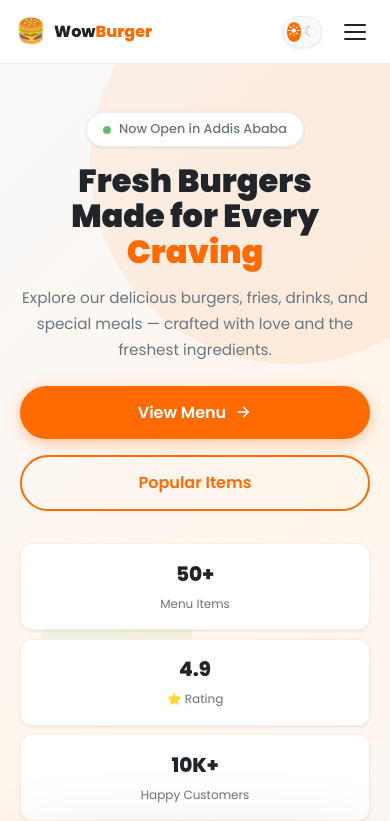
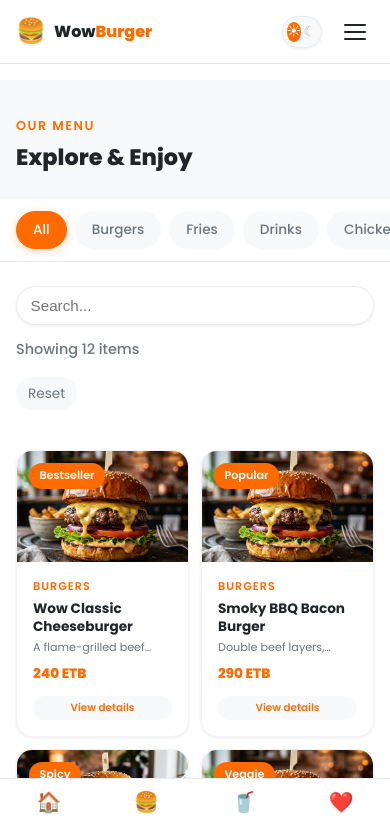
Before and after one commit to yab147/Wow-Burger, a React (Vite) app: page / in a window 390 px wide. Shown: the top 821 px of the page. Built offline with nearby package versions, Linux system fonts and the light colour scheme.

Commit message:
upgrading some UI features

```diff
--- a/src/App.jsx
+++ b/src/App.jsx
@@ -18,7 +18,7 @@ const setStorage = (key, val) => {
 };
 
 export default function App() {
-  const [page, setPage] = useState('home'); // home, menu, contact, detail, admin
+  const [page, setPage] = useState('menu'); // home, menu, contact, detail, admin
   const [theme, setTheme] = useState(() => getStorage('wow-burger-theme', 'light'));
   const [category, setCategory] = useState('all');
   const [query, setQuery] = useState('');
@@ -349,7 +349,36 @@ export default function App() {
             />
           </div>
         )}
+
+        {page === 'favorites' && (
+          <div className="page page--favorites active">
+            <div className="section__container" style={{ paddingTop: '2rem', textAlign: 'center' }}>
+              <h2 className="section__title">Your Favorites</h2>
+              <p className="menu-empty">You haven't added any favorites yet.</p>
+              <button className="btn btn--primary" onClick={() => showPage('menu')}>Browse Menu</button>
+            </div>
+          </div>
+        )}
       </main>
+
+      <nav className="bottom-nav">
+        <button className={`bottom-nav__item ${page === 'home' ? 'active' : ''}`} onClick={() => showPage('home')}>
+          <span className="bottom-nav__icon">🏠</span>
+          <span className="bottom-nav__label">Home</span>
+        </button>
+        <button className={`bottom-nav__item ${page === 'menu' && category === 'all' ? 'active' : ''}`} onClick={() => { showPage('menu'); setCategory('all'); }}>
+          <span className="bottom-nav__icon">🍔</span>
+          <span className="bottom-nav__label">Food</span>
+        </button>
+        <button className={`bottom-nav__item ${page === 'menu' && category === 'cat-drinks' ? 'active' : ''}`} onClick={() => { showPage('menu'); setCategory('cat-drinks'); }}>
+          <span className="bottom-nav__icon">🥤</span>
+          <span className="bottom-nav__label">Drinks</span>
+        </button>
+        <button className={`bottom-nav__item ${page === 'favorites' ? 'active' : ''}`} onClick={() => showPage('favorites')}>
+          <span className="bottom-nav__icon">❤️</span>
+          <span className="bottom-nav__label">Favorites</span>
+        </button>
+      </nav>
 
       <footer className="footer" id="footer">
         <div className="footer__container">
--- a/src/index.css
+++ b/src/index.css
@@ -1763,7 +1763,38 @@ ol {
     .popular__grid,
     .menu-grid,
     .detail__related-grid {
-        grid-template-columns: 1fr;
+        grid-template-columns: repeat(2, 1fr);
+        gap: 0.75rem;
+    }
+
+    .food-card__name {
+        font-size: 0.85rem;
+    }
+    .food-card__desc {
+        font-size: 0.7rem;
+        -webkit-line-clamp: 1;
+        margin-bottom: 0.4rem;
+    }
+    .food-card__price {
+        font-size: 0.85rem;
+    }
+    .food-card__btn {
+        padding: 0.25rem 0.5rem;
+        font-size: 0.65rem;
+    }
+    .category-card {
+        padding: 1rem 0.5rem;
+    }
+    .category-card__title {
+        font-size: 0.8rem;
+    }
+    .btn {
+        padding: 0.5rem 1rem;
+        font-size: 0.85rem;
+    }
+    .btn--lg {
+        padding: 0.65rem 1.25rem;
+        font-size: 0.9rem;
     }
 
     .category-card,
@@ -1852,3 +1883,54 @@ ol {
         grid-template-columns: repeat(2, minmax(0, 1fr));
     }
 }
+
+/* ========== BOTTOM NAV ========== */
+.bottom-nav {
+    display: none;
+    position: fixed;
+    bottom: 0;
+    left: 0;
+    right: 0;
+    background: var(--surface);
+    border-top: 1px solid var(--border);
+    z-index: 100;
+    padding-bottom: env(safe-area-inset-bottom);
+}
+
+.bottom-nav__item {
+    flex: 1;
+    display: flex;
+    flex-direction: column;
+    align-items: center;
+    justify-content: center;
+    padding: 0.5rem 0;
+    color: var(--text-muted);
+    transition: var(--transition);
+    gap: 0.2rem;
+}
+
+.bottom-nav__item.active,
+.bottom-nav__item:hover {
+    color: var(--orange);
+}
+
+.bottom-nav__icon {
+    font-size: 1.25rem;
+}
+
+.bottom-nav__label {
+    font-size: 0.65rem;
+    font-weight: 600;
+}
+
+@media (max-width: 767px) {
+    .bottom-nav {
+        display: flex;
+    }
+    .footer {
+        padding-bottom: 5rem;
+    }
+    #main-content {
+        padding-bottom: 4rem;
+    }
+}
```
